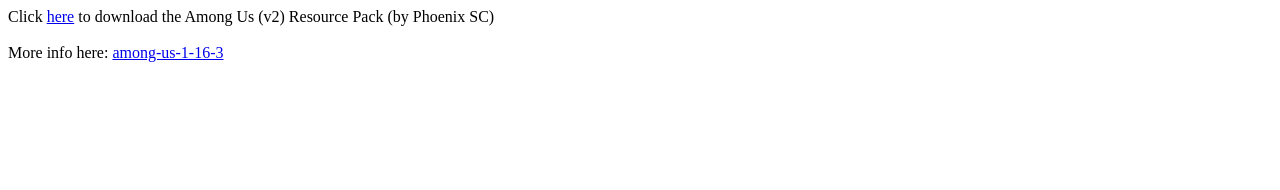
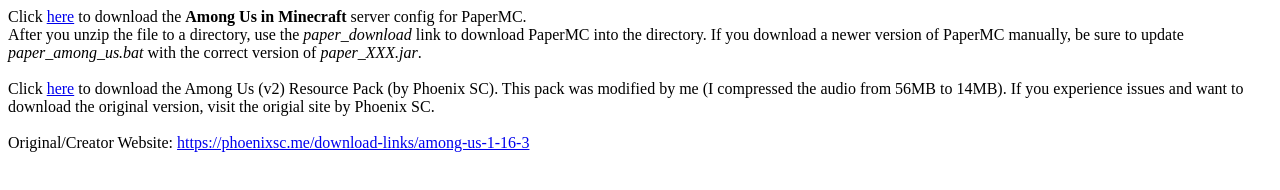
Before and after one commit to ksteckert/amongus, a plain HTML site: page index.html in a window 1280 px wide. Drawn offline with Linux system fonts and the light colour scheme.

Commit message:
backup the server config

```diff
--- a/index.html
+++ b/index.html
@@ -5,8 +5,12 @@
       </title>
   </head>
   <body>
-      Click <a href="resource_pack.zip">here</a> to download the Among Us (v2) Resource Pack (by Phoenix SC)
+      Click <a href="server.zip">here</a> to download the <b>Among Us in Minecraft</b> server config for PaperMC.
+      <br>
+      After you unzip the file to a directory, use the <i>paper_download</i> link to download PaperMC into the directory.  If you download a newer version of PaperMC manually, be sure to update <i>paper_among_us.bat</i> with the correct version of <i>paper_XXX.jar</i>.
       <br><br>
-      More info here: <a href="https://phoenixsc.me/download-links/among-us-1-16-3/">among-us-1-16-3</a>
+      Click <a href="resource_pack.zip">here</a> to download the Among Us (v2) Resource Pack (by Phoenix SC).  This pack was modified by me (I compressed the audio from 56MB to 14MB).  If you experience issues and want to download the original version, visit the origial site by Phoenix SC.
+      <br><br>
+      Original/Creator Website: <a href="https://phoenixsc.me/download-links/among-us-1-16-3/">https://phoenixsc.me/download-links/among-us-1-16-3</a>
   </body>
 </html>
```
Also changed, not shown: 1 other file.
